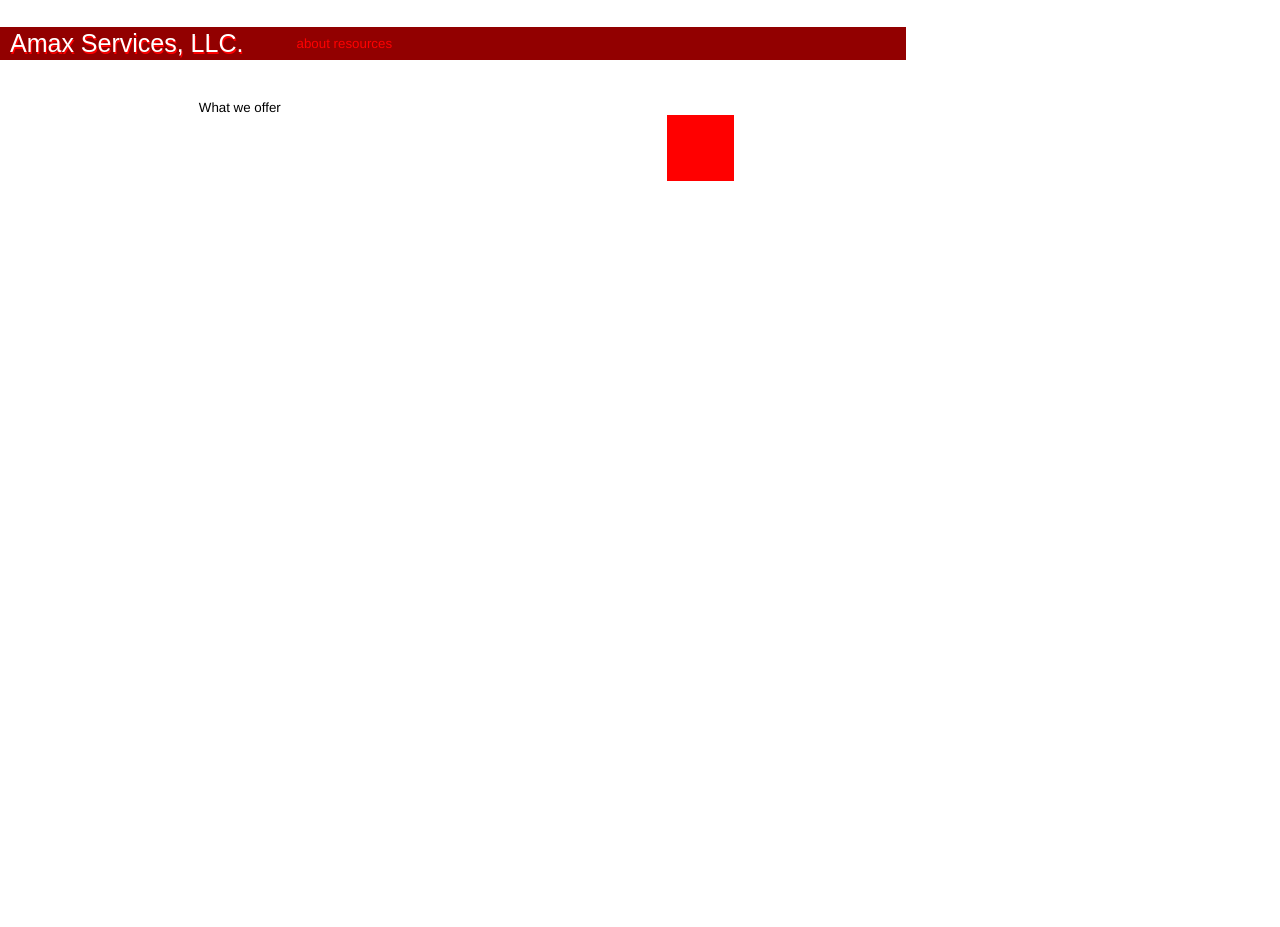
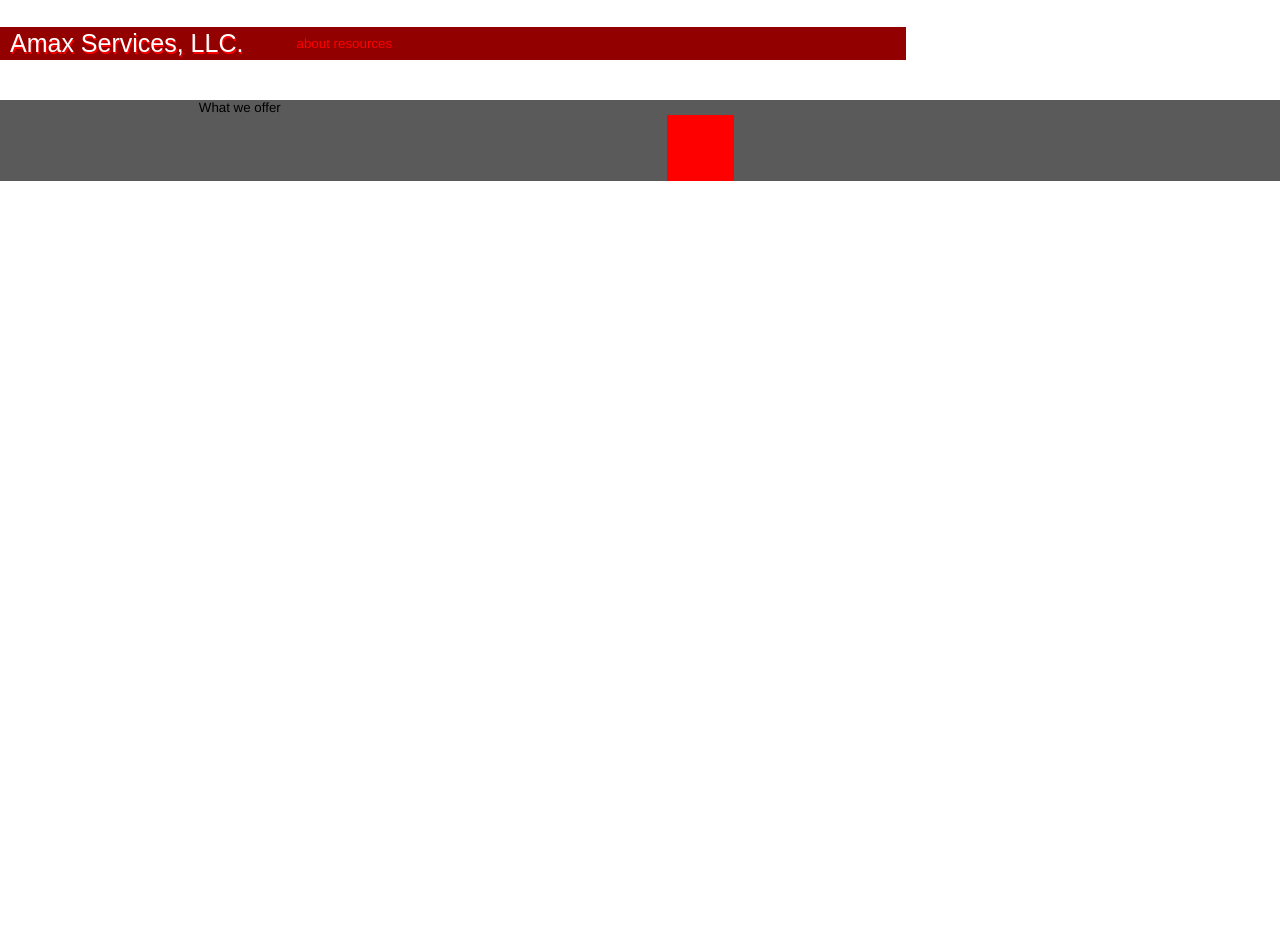
Before and after one commit to caffeinatedmoose/amaxservices, a Jekyll site: the page built from index.html, in a window 1280 px wide. Built offline with Jekyll 4.4.1, drawn with Linux system fonts in a browser that asks for light colours; Markdown is read by kramdown in place of the engine named in the settings.

Commit message:
added .content class

```diff
--- a/_layouts/default.html
+++ b/_layouts/default.html
@@ -13,7 +13,9 @@
 	<a href="/"> about </a>
 	<a href="resources.html"> resources </a>
 </div>
+<div class="content">
   			{{ content }}
+</div>
 
 
 </body>
--- a/_sass/partials/_default.sass
+++ b/_sass/partials/_default.sass
@@ -19,3 +19,6 @@
 	:top -49px
 	:left -25em
 	:z-index 2
+
+.content
+	:background-color rgba(20, 20, 20, .7)
--- a/index.html
+++ b/index.html
@@ -3,8 +3,9 @@ layout: default
 title: Amax Services, LLC.
 body_id: home
 ---
+
 <div class="info">
-<header1>What we offer</header1>
+	<header1>What we offer</header1>
 </div>
 
 <div class="img">
--- a/stylesheets/screen.css
+++ b/stylesheets/screen.css
@@ -1 +1 @@
-#header{background-color:#920000;text-align:left;text-shadow:1px 2px red;width:70%;color:#fff;font:25px helvetica nueve,clean,sans-serif !important;font-size:large;margin-bottom:1em;padding-bottom:2px;padding-left:10px;padding-top:2px;position:relative;z-index:1}#nav{margin-left:2cm;position:relative;top:-49px;left:-25em;z-index:2}.img{background-color:red;width:5em;height:5em;position:relative;left:50em}.info{position:relative;left:-30em}*{margin:0;padding:0}html{height:100%}body{font:13.34px helvetica,arial,clean,sans-serif;height:100%;padding-top:2em;text-align:center;background-color:#fff}h1{font:26px helvetica nueve,clean,sans-serif !important;font-size:large}a{color:red;text-decoration:none}p{margin-bottom:1.5em}
+#header{background-color:#920000;text-align:left;text-shadow:1px 2px red;width:70%;color:#fff;font:25px helvetica nueve,clean,sans-serif !important;font-size:large;margin-bottom:1em;padding-bottom:2px;padding-left:10px;padding-top:2px;position:relative;z-index:1}#nav{margin-left:2cm;position:relative;top:-49px;left:-25em;z-index:2}.content{background-color:rgba(20,20,20,0.7)}.img{background-color:red;width:5em;height:5em;position:relative;left:50em}.info{position:relative;left:-30em}*{margin:0;padding:0}html{height:100%}body{font:13.34px helvetica,arial,clean,sans-serif;height:100%;padding-top:2em;text-align:center;background-color:#fff}h1{font:26px helvetica nueve,clean,sans-serif !important;font-size:large}a{color:red;text-decoration:none}p{margin-bottom:1.5em}
```
Also changed, not shown: 3 other files.
